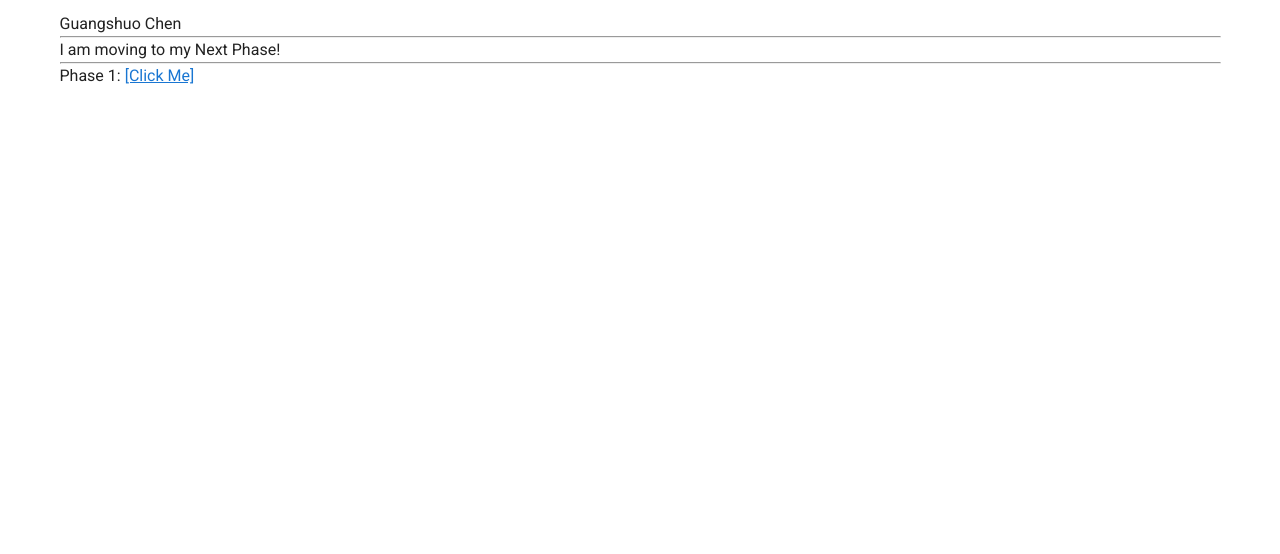
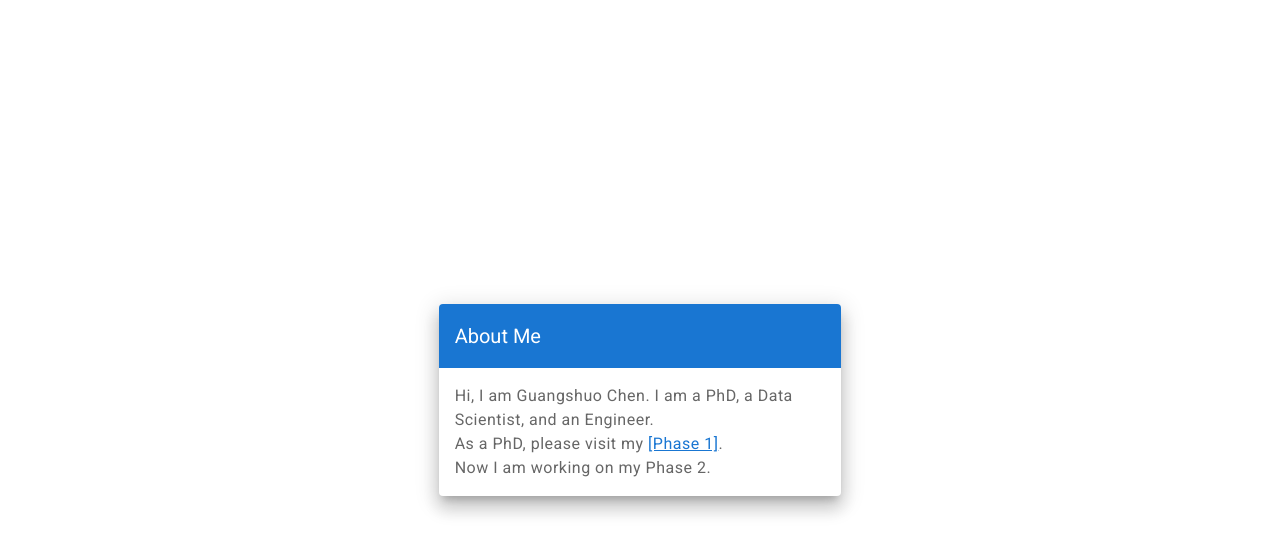
Before and after one commit to chengs/chengs.github.io, a plain HTML site: page index.html in a window 1280 px wide. Drawn offline with nearby package versions, Linux system fonts and the light colour scheme.

Commit message:
better theme

```diff
--- a/index.html
+++ b/index.html
@@ -10,13 +10,22 @@
   <div id="app">
     <v-app>
       <v-main>
-        <v-container>
-          Guangshuo Chen
-          <hr />
-          I am moving to my Next Phase!
-          <hr />
-          Phase 1: <a href="/version1/index.html" target="_blank">[Click Me]</a>
-
+        <v-container class="fill-height" fluid>
+          <v-row align="center" justify="center">
+            <v-col cols="12" sm="8" md="4">
+              <v-card class="elevation-12">
+                <v-toolbar color="primary" dark flat>
+                  <v-toolbar-title>About Me</v-toolbar-title>
+                  <v-spacer></v-spacer>
+                </v-toolbar>
+                <v-card-text class="body-1">
+                  Hi, I am Guangshuo Chen. I am a PhD, a Data Scientist, and an Engineer. <br>
+                  As a PhD, please visit my <a href="/version1/index.html" target="_blank">[Phase 1]</a>. <br>
+                  Now I am working on my Phase 2. <br>
+                </v-card-text>
+              </v-card>
+            </v-col>
+          </v-row>
         </v-container>
       </v-main>
     </v-app>
```
